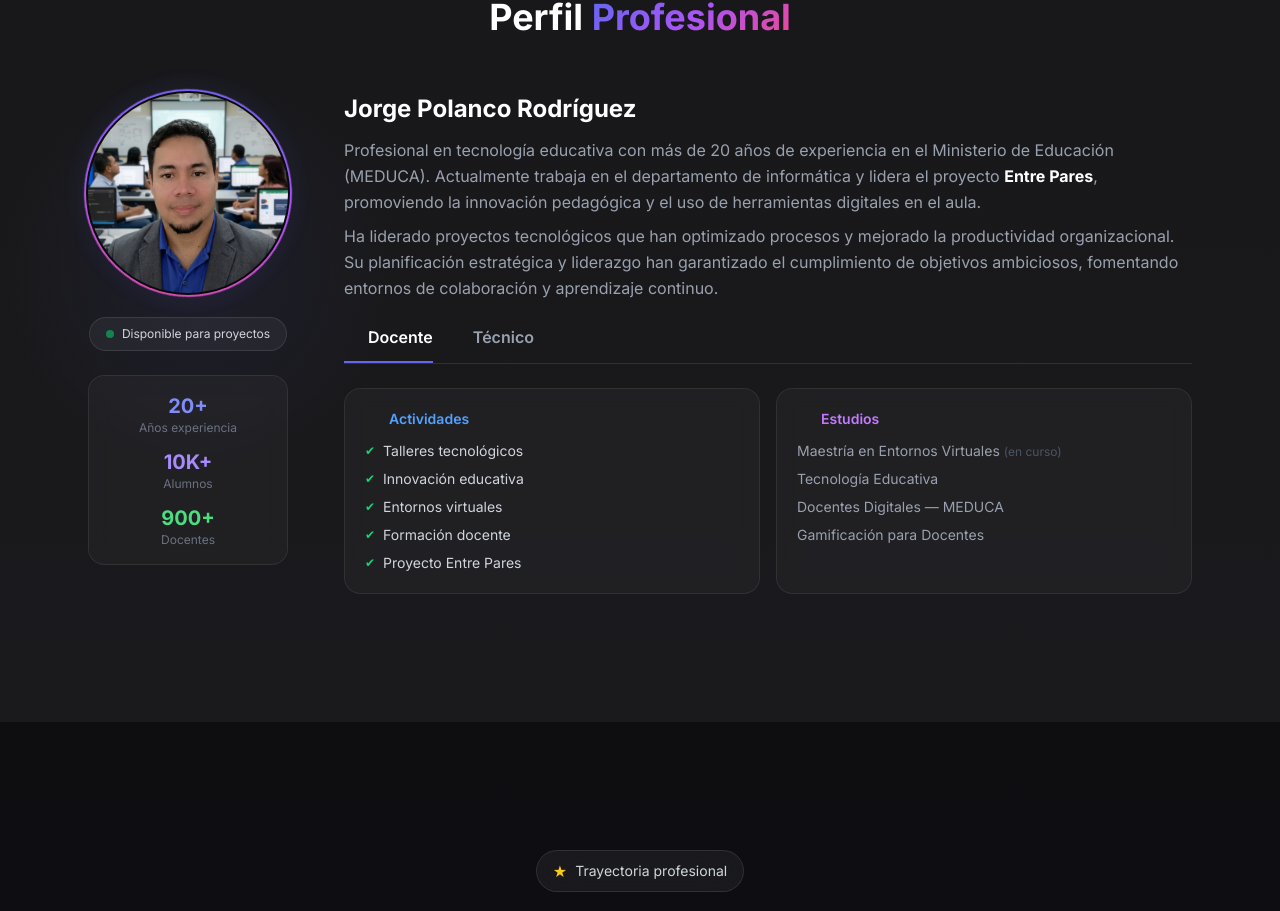
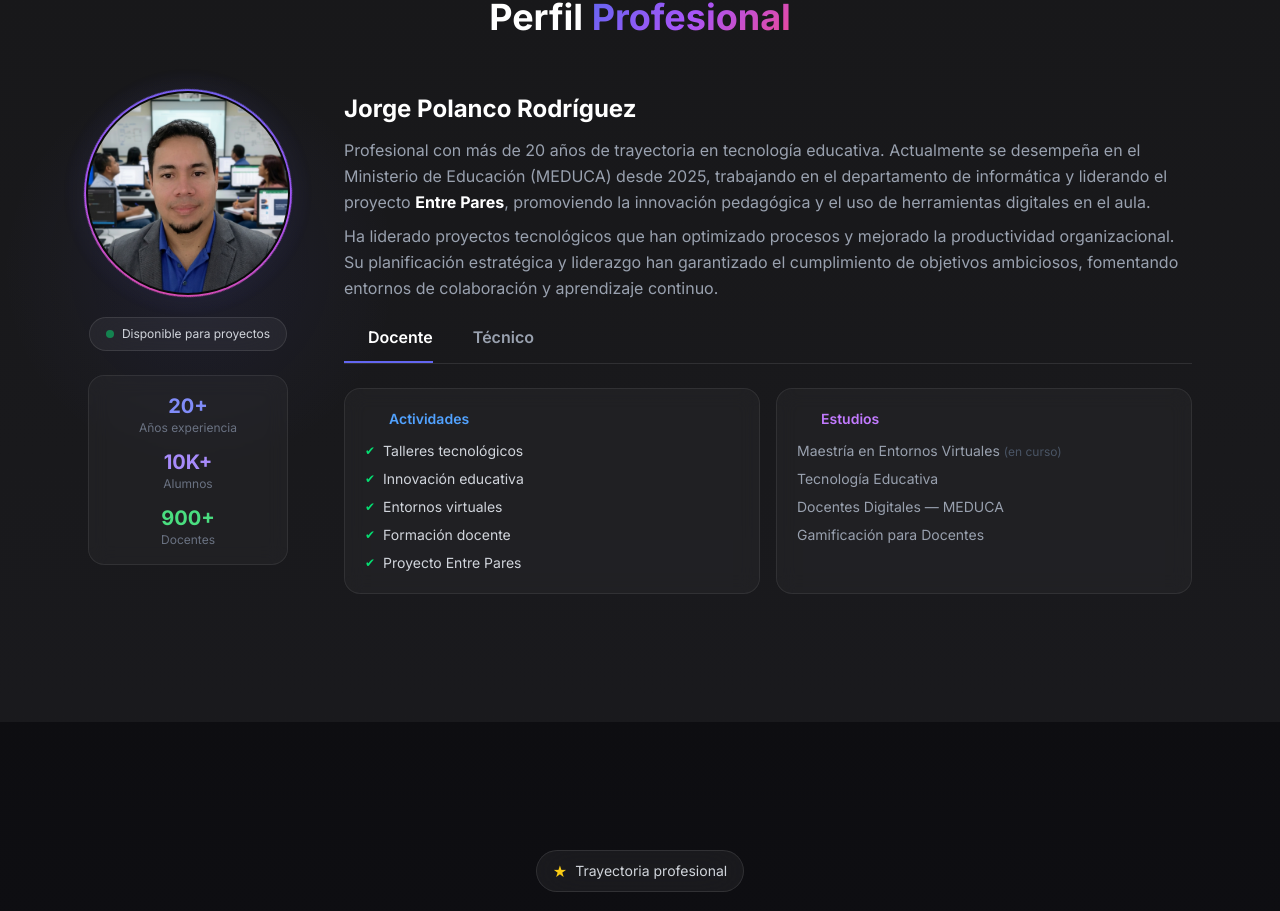
Before and after one commit to boreman28/portaforlionuevo, a Next.js app: page / in a window 1280 px wide. Shown: the part 985-1896 px from the top of the page. Built offline with nearby package versions, Linux system fonts and the light colour scheme.

Commit message:
fix: scroll animations trigger en viewport y texto MEDUCA correcto

```diff
--- a/src/app/page.tsx
+++ b/src/app/page.tsx
@@ -175,9 +175,17 @@ export default function Home() {
     /* 5. IntersectionObserver — scroll animations */
     const obs = new IntersectionObserver((entries) => {
       entries.forEach(e => { if (e.isIntersecting) e.target.classList.add('visible') })
-    }, { threshold: 0.1, rootMargin: '0px 0px -50px 0px' })
+    }, { threshold: 0.05, rootMargin: '0px 0px 0px 0px' })
     document.querySelectorAll('.animate-on-scroll, .animate-left, .animate-right')
-      .forEach(el => obs.observe(el))
+      .forEach(el => {
+        // If already in viewport on load, make visible immediately
+        const rect = el.getBoundingClientRect()
+        if (rect.top < window.innerHeight && rect.bottom > 0) {
+          el.classList.add('visible')
+        } else {
+          obs.observe(el)
+        }
+      })
 
     /* 6. IntersectionObserver — timeline cards */
     const tlObs = new IntersectionObserver((entries) => {
@@ -394,9 +402,10 @@ export default function Home() {
                   Jorge Polanco Rodríguez
                 </h3>
                 <p className="text-sm md:text-base text-gray-400 leading-relaxed mb-2">
-                  Profesional en tecnología educativa con más de 20 años de experiencia en el
-                  Ministerio de Educación (MEDUCA). Actualmente trabaja en el departamento de
-                  informática y lidera el proyecto <strong className="text-white">Entre Pares</strong>,
+                  Profesional con más de 20 años de trayectoria en tecnología educativa.
+                  Actualmente se desempeña en el Ministerio de Educación (MEDUCA) desde 2025,
+                  trabajando en el departamento de informática y liderando el proyecto{' '}
+                  <strong className="text-white">Entre Pares</strong>,
                   promoviendo la innovación pedagógica y el uso de herramientas digitales en el aula.
                 </p>
                 <p className="text-sm md:text-base text-gray-400 leading-relaxed">
```
